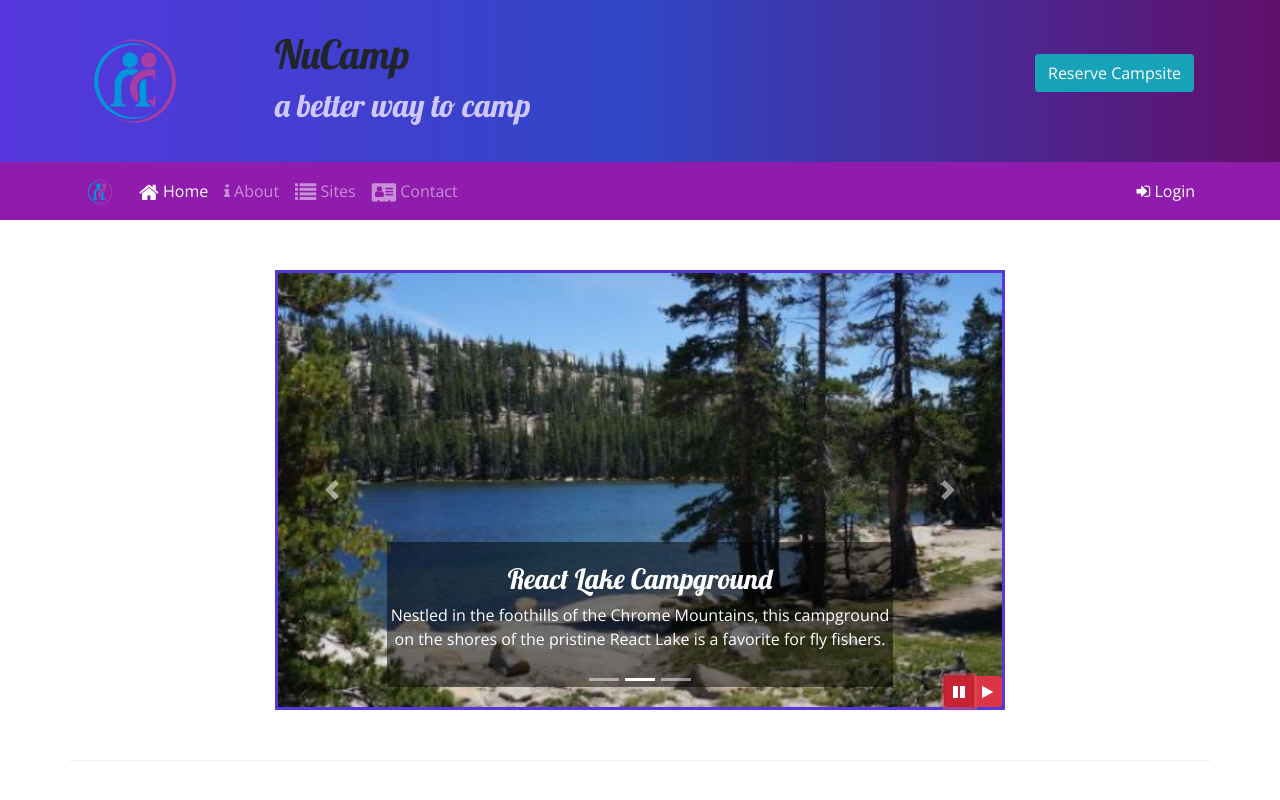
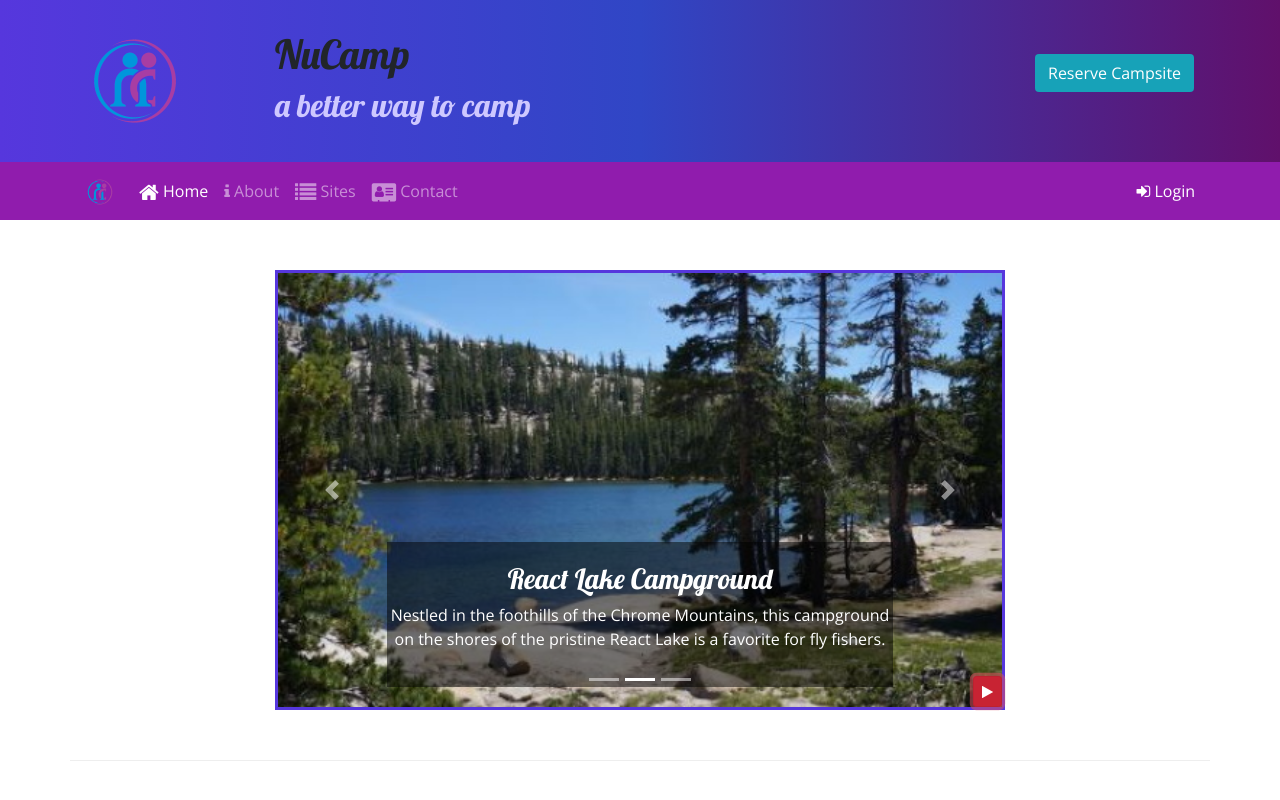
Before and after one commit to rjescobedo/nucampsite, a website: page index.html in a window 1280 px wide. Both pictures are taken after a click on the button 959 px from the left and 691 px from the top of the page. Shown: the top 800 px of the page. Drawn offline with nearby package versions, Linux system fonts and the light colour scheme.

Commit message:
Bootstrap and jQuery Part 2

```diff
--- a/index.html
+++ b/index.html
@@ -195,14 +195,9 @@
                         <span class="carousel-control-next-icon"></span>
                         <span class="sr-only">Next</span>
                     </a>
-                    <div class="btn-group" id="carouselButton">
-                        <button class="btn btn-danger btn-sm">
-                            <i class="fa fa-pause" id="carouselPause"></i>
-                        </button>
-                        <button class="btn btn-danger btn-sm">
-                            <i class="fa fa-play" id="carouselPlay"></i>
-                        </button>
-                    </div>
+                    <button class="btn btn-danger btn-sm" id="carouselButton">
+                        <i class="fa fa-pause"></i>
+                    </button>
                 </div>
             </div>
         </div>
@@ -289,11 +284,16 @@
     <script>
         $(function() {
             $(".carousel").carousel( {interval: 2000} );
-            $("#carouselPause").click(function(){
-                $(".carousel").carousel("pause");
-            });
-            $("#carouselPlay").click(function(){
-                $(".carousel").carousel("cycle");
+            $("#carouselButton").click(function(){
+                if ($("#carouselButton").children("i").hasClass("fa-pause")) {
+                    $(".carousel").carousel("pause");
+                    $("#carouselButton").children("i").removeClass("fa-pause");
+                    $("#carouselButton").children("i").addClass("fa-play");
+                } else {
+                    $(".carousel").carousel("cycle");
+                    $("#carouselButton").children("i").removeClass("fa-play");
+                    $("#carouselButton").children("i").addClass("fa-pause");
+                }
             });
         });
     </script>
```
